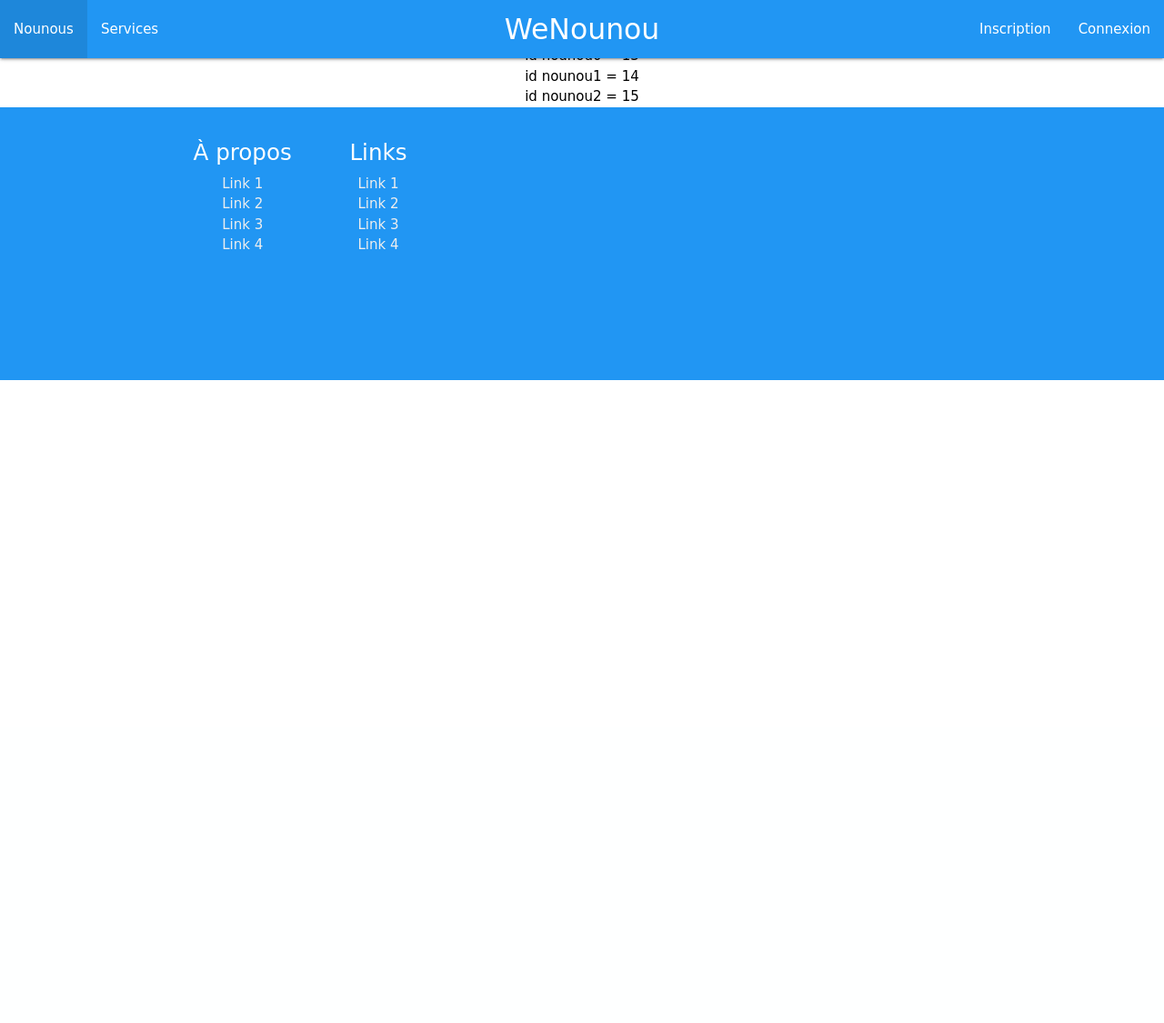
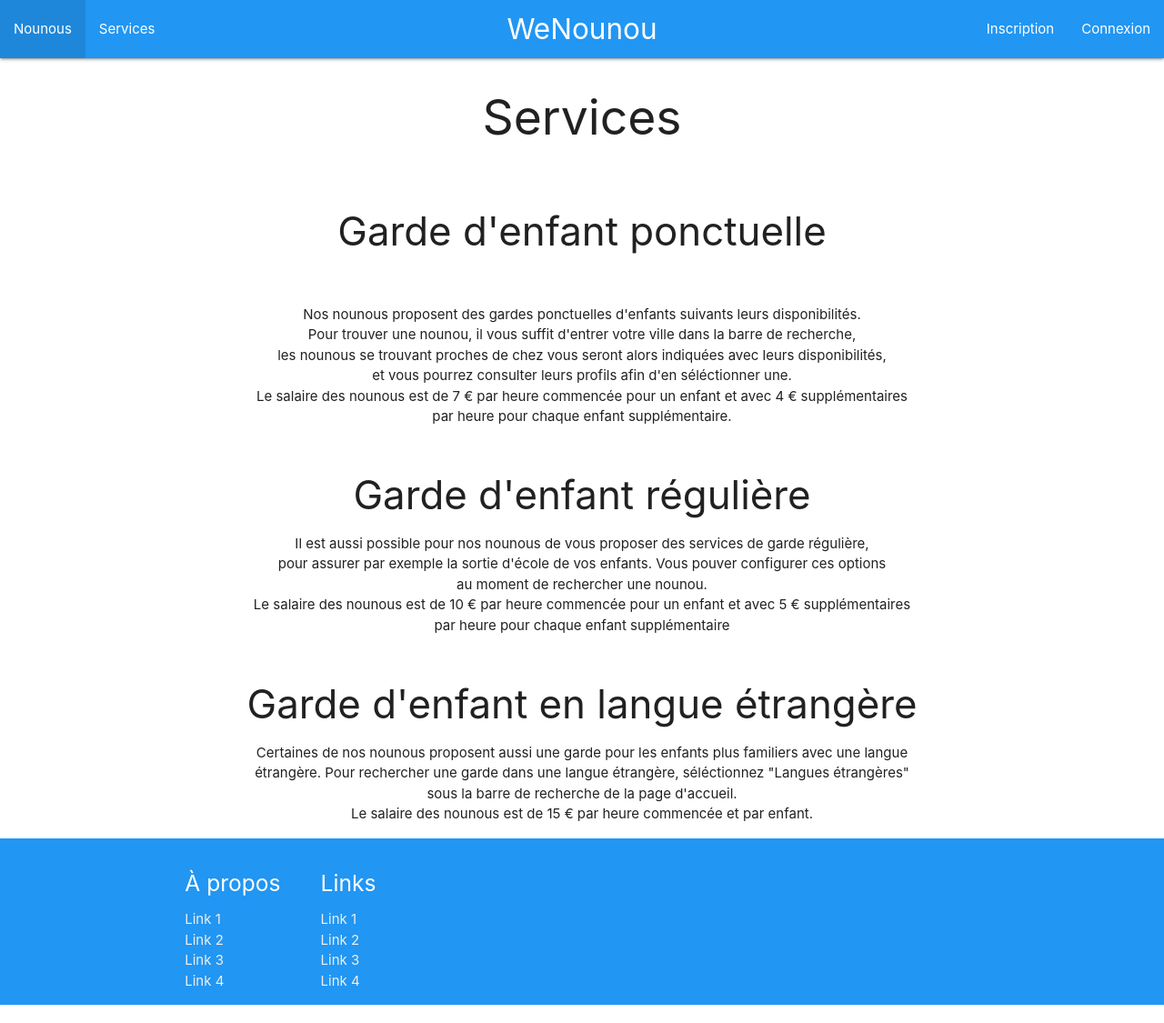
Before and after one commit to startom/projet-LO07, a PHP site: page /nounous.php in a window 1280 px wide. Shown: the whole page at 91% size. Before the commit the page ends 418 px from the top, so only its background shows below. Run offline with PHP 8.4, Linux system fonts and the light colour scheme; data comes from the database, SQL or seed files in the repository; some libraries are stand-ins or nearby versions.

Commit message:
Update nounous.php

```diff
--- a/nounous.php
+++ b/nounous.php
@@ -2,48 +2,51 @@
 
 <html>
     <head>
-        <title>Bienvenue sur [nom du site]</title>
-        <link rel="stylesheet" type="text/css" href="style.css">
+        <title>Services</title>
         <link href="https://fonts.googleapis.com/icon?family=Material+Icons" rel="stylesheet">
         <link type="text/css" rel="stylesheet" href="css/materialize.min.css"  media="screen,projection"/>
         <meta name="viewport" content="width=device-width, initial-scale=1.0"/>
     </head>
-    <body id="body" style="overflow:hidden;">
-        <header>
-
-        </header>
-
+    <body>
         <?php include("nav.php"); ?>
 
-        <?php
+       <div class="container center">
 
-        $mysqli = new mysqli('localhost', 'utilisateur', 'utilisateur', 'mydb');
-            if ($mysqli->connect_errno)
-            {
-                    echo 'Erreur de connexion : errno: ' . $mysqli->errno . ' error: ' . $mysqli->error;
-                    exit;
-            }
+        <h2> Services</h2>
+        <br/>
+        <div class="texte">
+            <h3>Garde d'enfant ponctuelle</h3><br/>
+            <p>
+                Nos nounous proposent des gardes ponctuelles d'enfants suivants leurs disponibilités.<br>
+                Pour trouver une nounou, il vous suffit d'entrer votre ville dans la barre de recherche,<br>
+                les nounous se trouvant proches de chez vous seront alors indiquées avec leurs disponibilités,<br>
+                et vous pourrez consulter leurs profils afin d'en séléctionner une.<br/>
+                Le salaire des nounous est de 7 € par heure commencée pour un enfant et avec 4 € supplémentaires<br>
+                par heure pour chaque enfant supplémentaire.<br/>
+                <br/>
+            </p>
+            <h3>Garde d'enfant régulière</h3>
+            <p>
+                Il est aussi possible pour nos nounous de vous proposer des services de garde régulière,<br>
+                pour assurer par exemple la sortie d'école de vos enfants. Vous pouver configurer ces options<br>
+                au moment de rechercher une nounou.<br/>
+                Le salaire des nounous est de 10 € par heure commencée pour un enfant et avec 5 € supplémentaires<br>
+                par heure pour chaque enfant supplémentaire<br/>
+                <br/>
+            </p>
+            <h3>Garde d'enfant en langue étrangère</h3>
+            <p>
+                Certaines de nos nounous proposent aussi une garde pour les enfants plus familiers avec une langue<br>
+                étrangère. Pour rechercher une garde dans une langue étrangère, séléctionnez "Langues étrangères"<br>
+                sous la barre de recherche de la page d'accueil.<br/>
+                Le salaire des nounous est de 15 € par heure commencée et par enfant.<br/>
+            </p>
 
-            $sql='SELECT * FROM `nounou` ORDER BY `nounou`.`note` DESC';
-            $mysqli->query($sql);
+        </div>
+      </div>
 
-            if (!$result = $mysqli->query($sql))
-                {
-                    echo "SELECT error in query " . $sql . " errno: " . $mysqli->errno . " error: " . $mysqli->error;
-                    exit;
-                }
-
-                for ($i = 0; $i <= 2; $i++) {
-                    $get_info = $result->fetch_row();
-                    $nounou[$i]=$get_info[0];
-                    echo 'id nounou'.$i.' = '.$nounou[$i].'<br/>';
-                }
-
-        $mysqli->close();
-        ?>
-
-  <?php include("footer.php"); ?>
-             <script type="text/javascript" src="https://code.jquery.com/jquery-2.1.1.min.js"></script>
-     <script type="text/javascript" src="js/materialize.min.js"></script>
+  <?php include("footer.php") ?>
+  <script type="text/javascript" src="https://code.jquery.com/jquery-2.1.1.min.js"></script>
+  <script type="text/javascript" src="js/materialize.min.js"></script>
     </body>
 </html>
```
